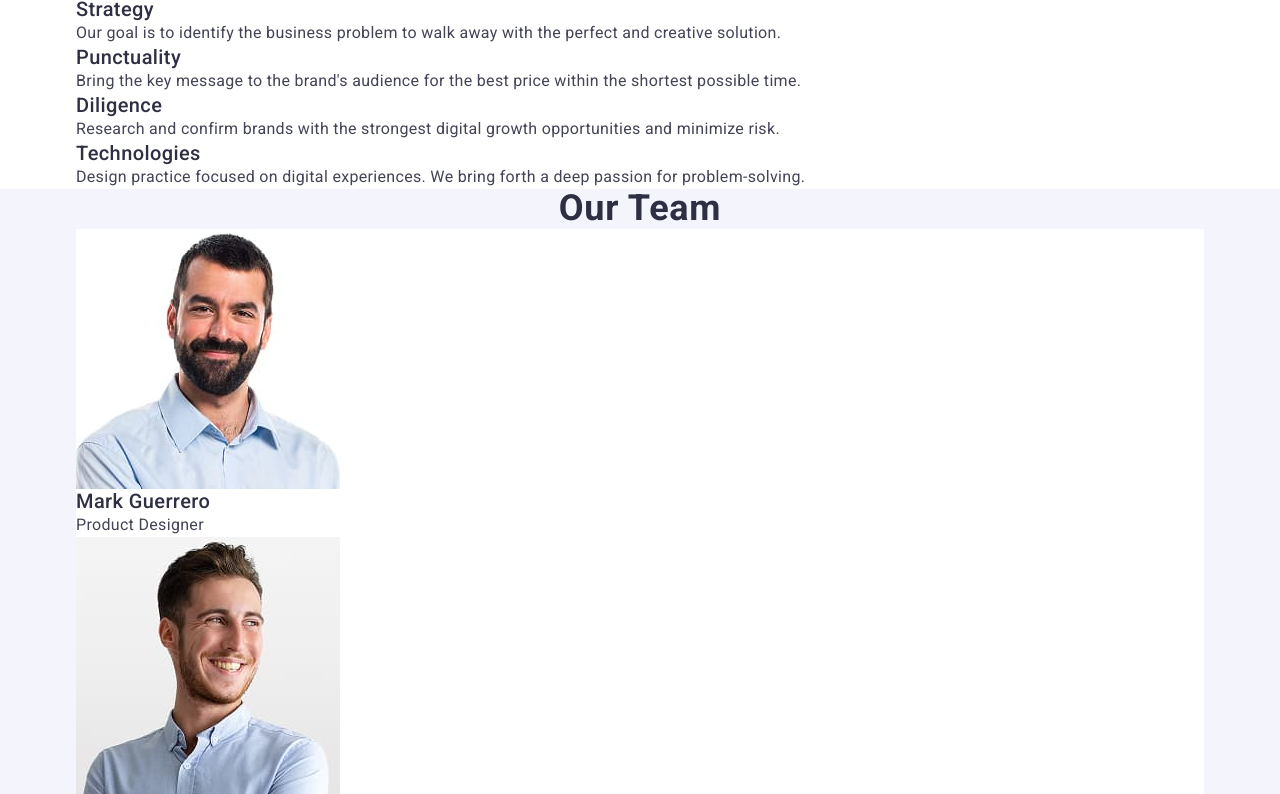
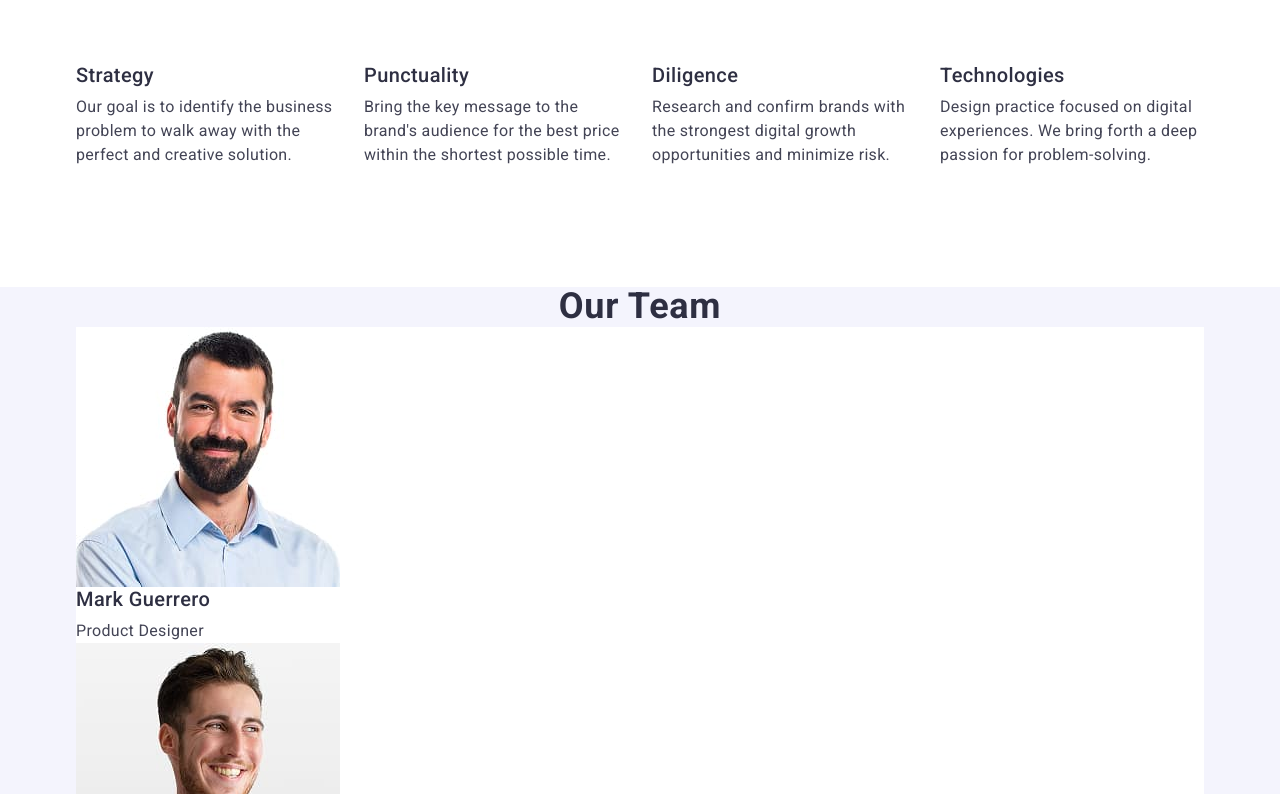
Before and after one commit to daminqf/goit-markup-hw-03, a plain HTML site: page index.html in a window 1280 px wide. Shown: the part 634-1428 px from the top of the page. Drawn offline with nearby package versions, Linux system fonts and the light colour scheme.

Commit message:
edit feature section

```diff
--- a/css/styles.css
+++ b/css/styles.css
@@ -133,10 +133,34 @@ body {
     font-size: 36px;
     color: #2E2F42;
     text-align: center;
+
+}
+
+.feature-li {
+    width: calc((100% - 72px) / 4);
+}
+
+.visually-hidden {
+    position: absolute;
+    width: 1px;
+    height: 1px;
+    margin: -1px;
+    border: 0;
+    padding: 0;
+    white-space: nowrap;
+    clip-path: inset(100%);
+    clip: rect(0 0 0 0);
+    overflow: hidden;
+}
+
+.feature {
+    padding: 120px 0;
 }
 
 .feature-ul {
     list-style: none;
+    display: flex;
+    gap: 24px;
 }
 
 .team {
@@ -164,6 +188,7 @@ body {
     line-height: 1.2;
     letter-spacing: 0.02em;
     color: #2E2F42;
+    margin-bottom: 8px;
 }
 
 .feature-text {
--- a/index.html
+++ b/index.html
@@ -60,32 +60,32 @@
         </div>
       </section>
       <!--feature section-->
-      <section>
+      <section class="feature">
         <div class="feature-sec container">
-          <h2 class="section2-title">feature section</h2>
+          <h2 class="section2-title visually-hidden">feature section</h2>
           <ul class="feature-ul">
-            <li>
+            <li class="feature-li">
               <h3 class="feature-title">Strategy</h3>
               <p class="feature-text">
                 Our goal is to identify the business problem to walk away with
                 the perfect and creative solution.
               </p>
             </li>
-            <li>
+            <li class="feature-li">
               <h3 class="feature-title">Punctuality</h3>
               <p class="feature-text">
                 Bring the key message to the brand's audience for the best price
                 within the shortest possible time.
               </p>
             </li>
-            <li>
+            <li class="feature-li">
               <h3 class="feature-title">Diligence</h3>
               <p class="feature-text">
                 Research and confirm brands with the strongest digital growth
                 opportunities and minimize risk.
               </p>
             </li>
-            <li>
+            <li class="feature-li">
               <h3 class="feature-title">Technologies</h3>
               <p class="feature-text">
                 Design practice focused on digital experiences. We bring forth a
```
